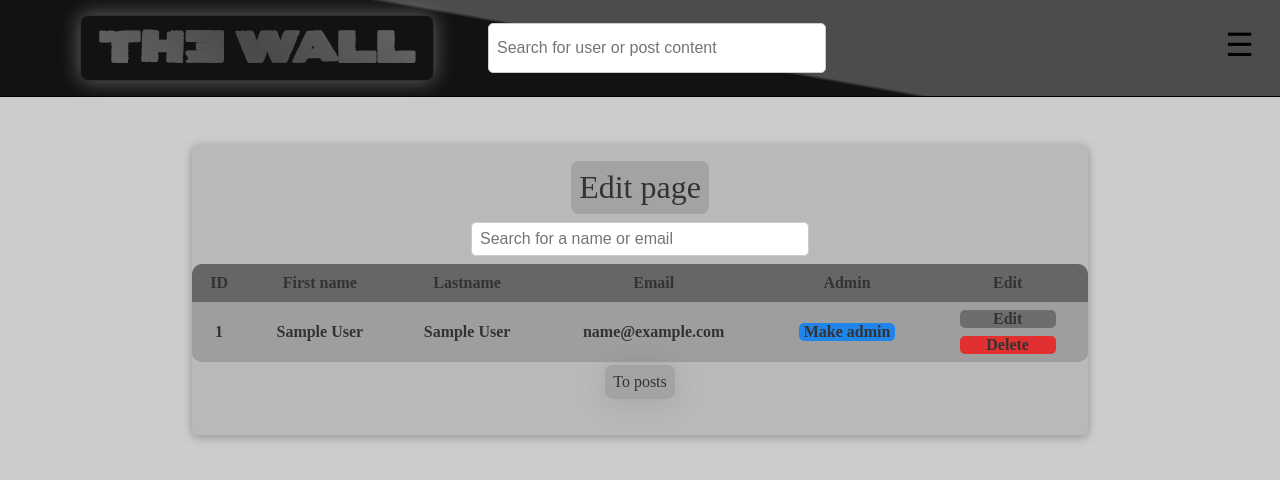
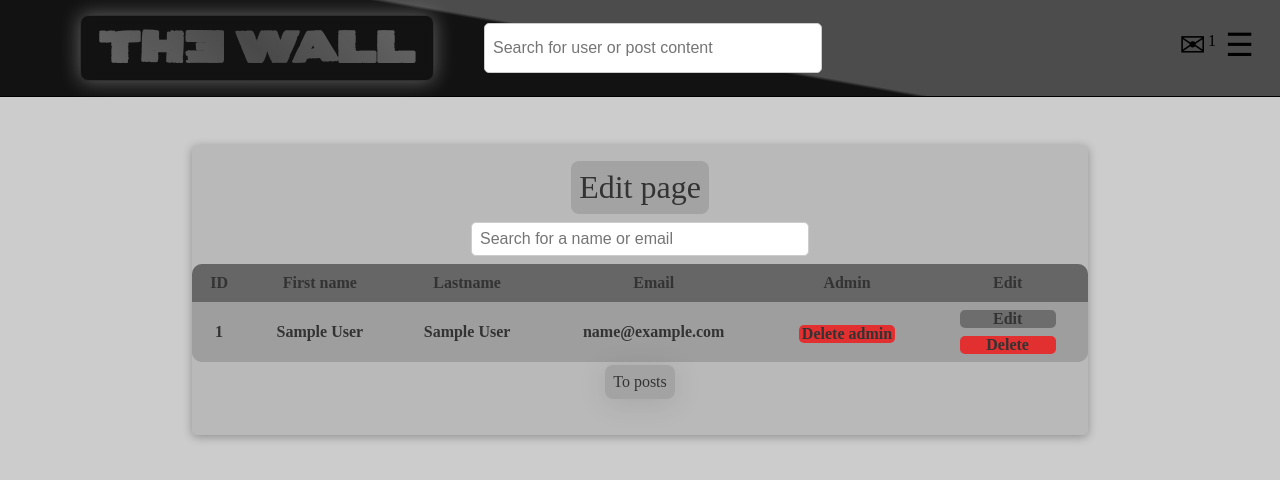
Before and after one commit to Ladan333/Grupp4-Projekt, a PHP site: page /admin_list.php in a window 1280 px wide. Shown: the top 480 px of the page. Run offline with PHP 8.4, Linux system fonts and the light colour scheme; the visitor is signed in with stand-in values (Sample User, id 1); some libraries are stand-ins or nearby versions; some web fonts are replaced.

Commit message:
style messages

```diff
--- a/CSS.css
+++ b/CSS.css
@@ -141,6 +141,30 @@
   display: block;
   padding: 10px;
   user-select: none;
+}
+.display-messages a{
+  position: absolute;
+  top: 1rem;
+  right: 4rem;
+  font-size: 2rem;
+  cursor: pointer;
+  color: black;
+  display: block;
+  padding: 10px;
+  user-select: none;
+  text-decoration: none;
+}
+.display-messages p{
+  position: relative;
+  top: 1rem;
+  right: 4rem;
+  font-size: 1rem;
+  /* cursor: pointer; */
+  color: black;
+  display: block;
+  /* padding: 10px; */
+  user-select: none;
+  text-decoration: none;
 }
 
 .submenu {
--- a/admin_list.php
+++ b/admin_list.php
@@ -71,20 +71,26 @@
                     <td><?= htmlspecialchars($user['first_name']) ?></td>
                     <td><?= htmlspecialchars($user['last_name']) ?></td>
                     <td><?= htmlspecialchars($user['email']) ?></td>
-                    <td><div class="edit-buttons">
-                        <?php if ($user['role'] == 0)  { ?>
-                            <a class="edit_user_admin" href="is_admin.php?role=<?= $user['role'] ?>&id=<?= $user['id'] ?>">Make admin</a>
+                    <td>
+                        <div class="edit-buttons">
+                            <?php if ($user['role'] == 0) { ?>
+                                <a class="edit_user_admin"
+                                    href="is_admin.php?role=<?= $user['role'] ?>&id=<?= $user['id'] ?>">Make admin</a>
 
-                        <?php } else { ?>
-                            <a class="delete_user" href="is_admin.php?role=<?= $user['role'] ?>&id=<?= $user['id'] ?>">Delete admin</a>
+                            <?php } else { ?>
+                                <a class="delete_user"
+                                    href="is_admin.php?role=<?= $user['role'] ?>&id=<?= $user['id'] ?>">Delete admin</a>
 
                             <?php } ?>
-                            </div>
+                        </div>
                     </td>
                     <td>
                         <div class="edit-buttons">
                             <a class="edit_user" href="edituser.php?id=<?= $user['id'] ?>">Edit</a>
-                            <a class="delete_user" href="admin_delete_confirm.php?id=<?= $user['id'] ?>">Delete</a>
+                            <a class="delete_user" href="admin_delete.php?id=<?= $user['id'] ?>"
+                                onclick="return confirm('Are you sure you want to delete <?= htmlspecialchars($user['first_name']) . ' ' . htmlspecialchars($user['last_name']) ?>?');">
+                                Delete
+                            </a>
                         </div>
                     </td>
                 </tr>
--- a/navbar.php
+++ b/navbar.php
@@ -34,7 +34,10 @@
                     <!-- <button class="buttonsearch" type="submit">Search</button> -->
                 </form>
             </ul>
-
+             <div class="display-messages">
+             <a href="messages.php">&#9993;</a>
+             <p>1</p>
+             </div>
             <div class="burger" onclick="toggleMenu()">
                 <p>☰</p>
             </div>
```
